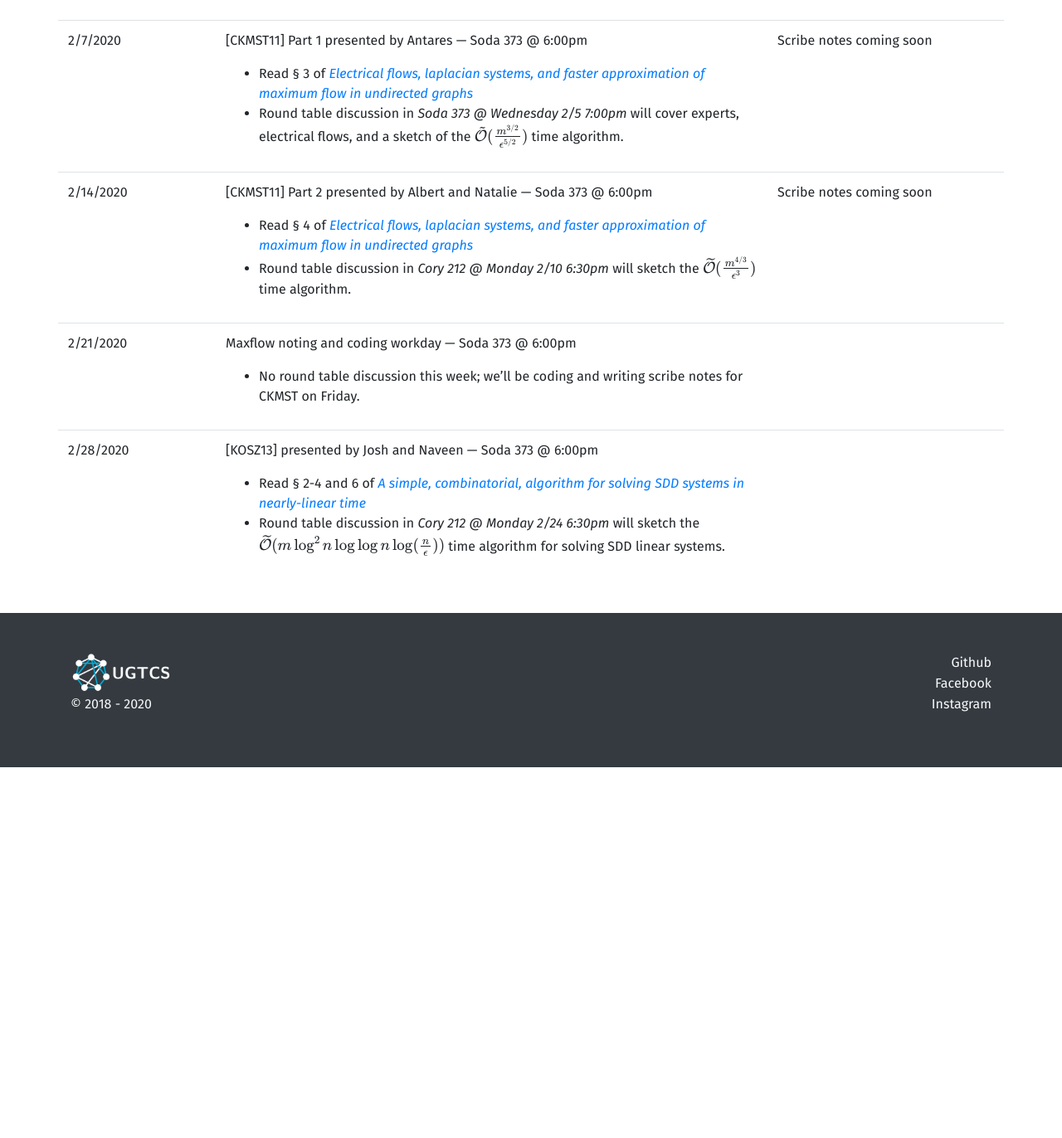
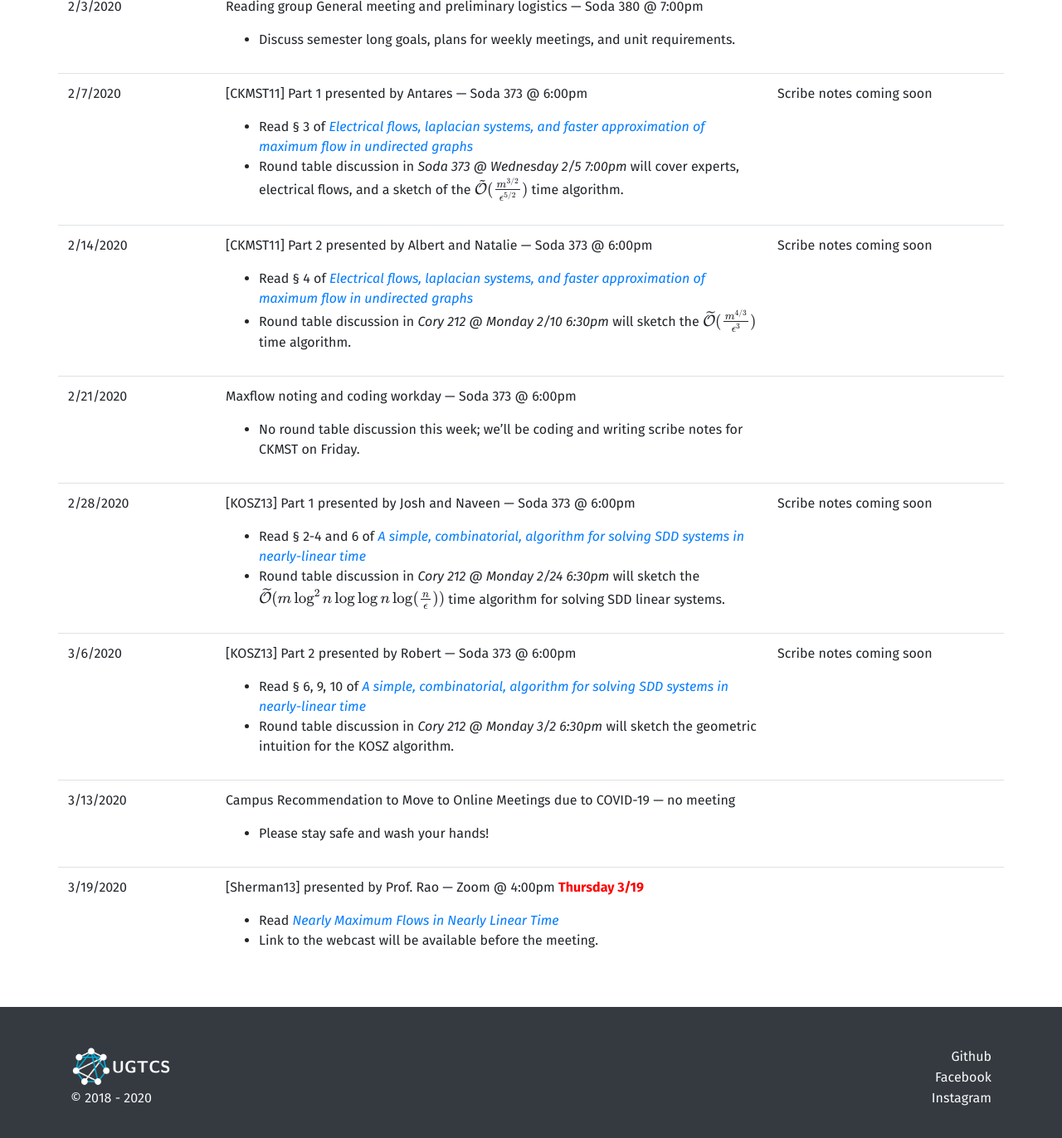
Before and after one commit to ugtcs/ugtcs.github.io, a Jekyll site: the page built from _reading-groups/sp20/maxflow.md, in a window 1280 px wide and 1400 px high, scrolled down 1294 px. Shown: the top 1372 px of the window at 83% size. Built offline with Jekyll 4.4.1, drawn with Linux system fonts in a browser that asks for light colours; formulas are drawn with MathJax 3; before the commit the page ends 2219 px from its top, so only the background shows below that; some of the changed text lies outside the part shown.

Commit message:
Updated maxflow page for COVID logistics

```diff
--- a/_reading-groups/sp20/maxflow.md
+++ b/_reading-groups/sp20/maxflow.md
@@ -41,12 +41,38 @@
       - No round table discussion this week; we'll be coding and writing scribe notes for CKMST on Friday.
   - date: 2/28/2020
     topic: >-
-      [KOSZ13] presented by Josh and Naveen &mdash; Soda 373 @ 6:00pm
+      [KOSZ13] Part 1 presented by Josh and Naveen &mdash; Soda 373 @ 6:00pm
 
       - Read § 2-4 and 6 of _[A simple, combinatorial, algorithm for solving SDD systems in nearly-linear time](https://arxiv.org/abs/1301.6628)_
 
       - Round table discussion in _Cory 212 @ Monday 2/24 6:30pm_ will sketch the $$\widetilde{\mathcal{O}}(m \log^2 n \log \log n \log (\frac{n}{\epsilon}))$$ time algorithm for solving SDD linear systems.
+    resources:
+      Scribe notes coming soon
+  - date: 3/6/2020
+    topic: >-
+      [KOSZ13] Part 2 presented by Robert &mdash; Soda 373 @ 6:00pm
+
+      - Read § 6, 9, 10 of _[A simple, combinatorial, algorithm for solving SDD systems in nearly-linear time](https://arxiv.org/abs/1301.6628)_
+
+      - Round table discussion in _Cory 212 @ Monday 3/2 6:30pm_ will sketch the geometric intuition for the KOSZ algorithm.
+    resources:
+      Scribe notes coming soon
+  - date: 3/13/2020
+    topic: >-
+      Campus Recommendation to Move to Online Meetings due to COVID-19 &mdash; no meeting
+
+      - Please stay safe and wash your hands!
+  - date: 3/19/2020
+    topic: >-
+      [Sherman13] presented by Prof. Rao &mdash; Zoom @ 4:00pm <span style="color:red">**Thursday 3/19**</span>
+
+      - Read _[Nearly Maximum Flows in Nearly Linear Time](https://arxiv.org/abs/1304.2077)_
+
+      - Link to the webcast will be available before the meeting.
+
 ---
+
+<span style="color:red">**Update on 3/13/2020 - due to recent developments regarding the transmission of COVID-19, we will be moving our meetings to an online video conferencing service. More details regarding how you can connect will be available soon. Please stay safe and wash your hands!**</span>
 
 In the past decade, major advancements in the design and analysis of algorithms have risen from a confluence of techniques developed in continuous and discrete optimization.
 One example in which this blend of approaches has been particularly effective is towards algorithms for solving maximum flow problems on graphs.
```
Also changed, not shown: other parts of _reading-groups/sp20/maxflow.md (+1 -1 lines).
